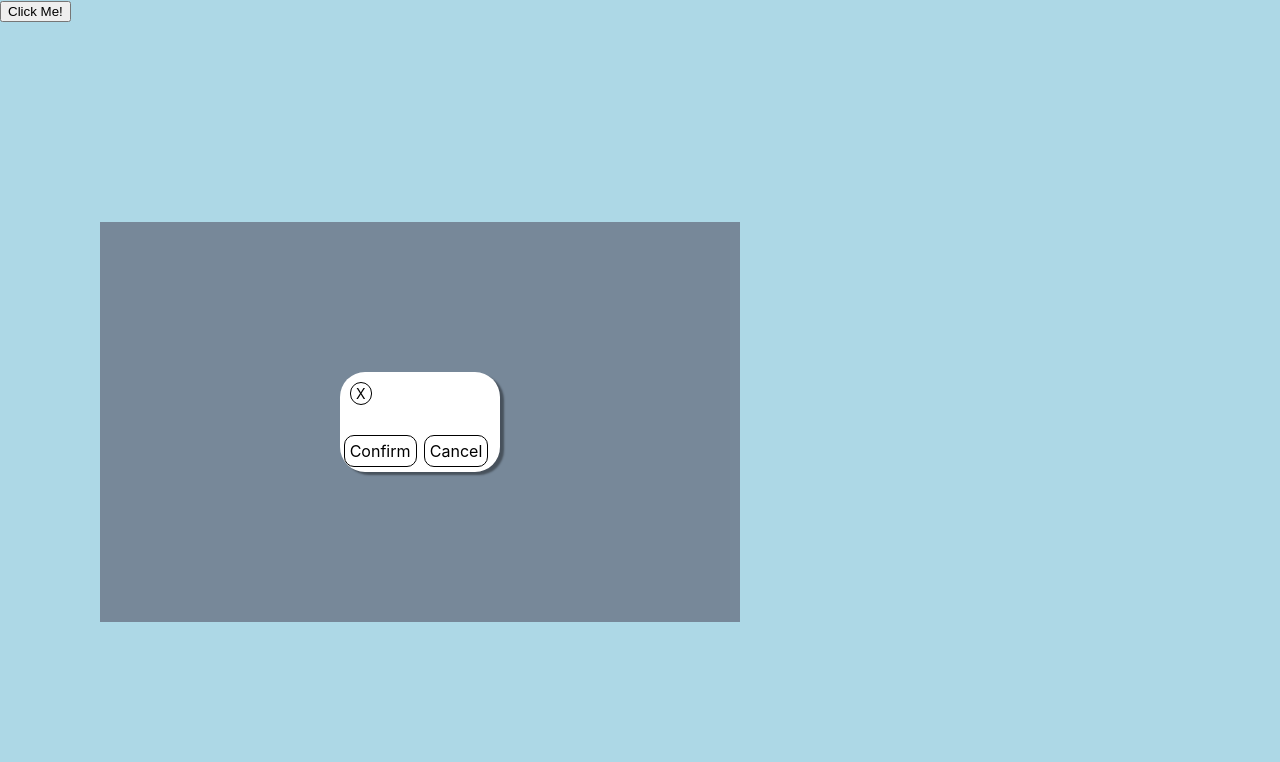
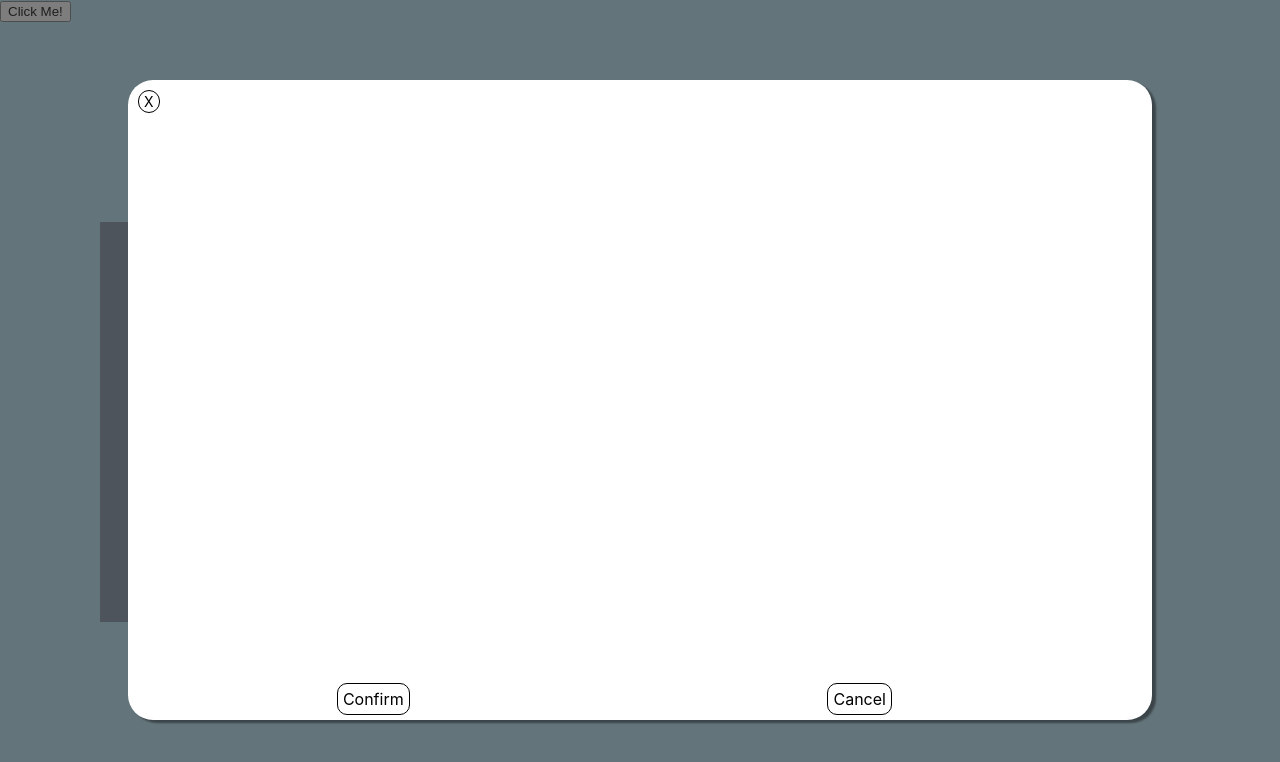
Before and after one commit to jwmorrow1s/demo, a React (Create React App) app: page / in a window 1280 px wide. Both pictures are taken after a click on the button "Click Me!". Shown: the top 762 px of the page. Built offline with nearby package versions, Linux system fonts and the light colour scheme.

Commit message:
added background overlay behind modal. Weirdness with clicking x

```diff
--- a/src/App.js
+++ b/src/App.js
@@ -4,10 +4,23 @@ import './App.css';
 
 const App = () => {
   const [showModal, setShowModal] = useState(false);
+  // console.log(showModal);
 
-  return (<><button onClick={() => setShowModal(!showModal)}>Click Me!</button>
+  return (<><button onClick={() => {
+    setShowModal(!showModal);
+  }}>Click Me!</button>
     <div id="parent" style={{ height: '400px', width: '50%', backgroundColor: 'lightslategray', margin: '200px 0 0 100px'}}>
-      <Modal size='sm' isActive={showModal} adjustToParent={true}></Modal>
+      <Modal size='xl'
+             isActive={showModal}
+             confirmAction={() => {
+                console.log('confirm');
+                setShowModal(false);
+             }}
+             closeAction={() => {
+                console.log('close');
+                setShowModal(false);
+             }}
+             adjustToParent={false}></Modal>
     </div>
   </>);
 }
--- a/src/components/Modal/Modal.jsx
+++ b/src/components/Modal/Modal.jsx
@@ -2,6 +2,7 @@ import { useRef, useEffect, useLayoutEffect, useState } from 'react';
 const viewportWidth = () => Math.max(document.documentElement.clientWidth || 0, window.innerWidth || 0);
 const viewportHeight = () => Math.max(document.documentElement.clientHeight || 0, window.innerHeight || 0);
 const SIZES = Object.freeze({ xl: '0.80', lg: '0.65', md: '0.50', sm: '0.25'});
+const safeCallEach = (...args) => () => args.forEach(f => f && typeof(f) === 'function' && f());
 
 //custom window resize hook
 const useWindowSize = () => {
@@ -18,11 +19,13 @@ const useWindowSize = () => {
 const Modal = ({isActive,
     size = 'md',
     adjustToParent = false,
+    closeAction = () => {},
+    confirmAction = () => {},
     children}) => {
     const effectiveSize = SIZES[size && typeof(size) === 'string' && size.toLowerCase()] || SIZES.md;
     const ref = useRef(null);
     const { vw, vh } = useWindowSize();
-    const [active, setActive] = useState(false);
+    const [active, setActive] = useState(isActive);
     const [center, setCenter] = useState(0);
     const [height, setHeight] = useState(0);
     const [width, setWidth] = useState(0);
@@ -57,7 +60,10 @@ const Modal = ({isActive,
                 setLeft(Math.trunc(effectiveWidth / 2));
         }
     }, [isActive, vw, vh, adjustToParent, effectiveSize]);
-    return <div ref={ref}>{ active ? <div id="modal" style={{
+    return <div ref={ref}>{ active ?
+        <>
+        <Backdrop clickAction={safeCallEach(closeAction, () => setActive(false))}/>
+        <div style={{
             backgroundColor: 'white',
             height: `${height}px`,
             width: `${width}px`,
@@ -73,10 +79,32 @@ const Modal = ({isActive,
             color: 'black',
             borderRadius: '25px',
             boxShadow: '4px 3px 2px 0 rgba(0, 0, 0, 0.4)'
-    }}><CloseBar/><div style={{}}>{children}</div><ConfirmCancelBar /></div> : null }</div>
+       }}><CloseBar action={() => setActive(false)}/>
+        <div>{children}</div>
+        <ConfirmCancelBar confirmAction={safeCallEach(confirmAction, () => setActive(false))}
+                          cancelAction={safeCallEach(closeAction, () => setActive(false))}/>
+        </div>
+       </>
+       : null
+    }</div>
 }
 
-const BigX = ({fontColor = 'white', bgColor = 'black'}) => {
+const Backdrop = ({ clickAction = () => {}}) => <div style={{
+    height: '100%',
+    width: '100%',
+    top: '0',
+    right: '0',
+    bottom: '0',
+    left: '0',
+    position: 'fixed',
+    backgroundColor: 'rgba(50, 50, 50, 0.6)',
+    zIndex: '2147483646',
+}}
+    onClick={clickAction}
+/>
+
+
+const BigX = ({fontColor = 'white', bgColor = 'black', action = () => {}}) => {
     const [backgroundColor, setBackgroundColor] = useState(bgColor);
     const [color, setColor] = useState(fontColor);
     const reverseColors = () => {
@@ -99,18 +127,19 @@ const BigX = ({fontColor = 'white', bgColor = 'black'}) => {
     onMouseLeave={reverseColors}
     onMouseDown={reverseColors}
     onMouseUp={reverseColors}
+    onClick={action}
     >X</span>);
 }
 
-const CloseBar = ({fontColor = 'black', bgColor = 'white'}) =>
+const CloseBar = ({fontColor = 'black', bgColor = 'white', action = () => {}}) =>
     <div style={{
         display: 'flex',
         flexDirection: 'row',
         margin: '10px 0 0 10px',
         justifyContent: 'start'
-    }}><BigX fontColor={fontColor} bgColor={bgColor}/></div>
+    }}><BigX fontColor={fontColor} bgColor={bgColor} action={action}/></div>
 
-const ModalButton = ({fontColor = 'black', bgColor = 'white', text = ''}) => {
+const ModalButton = ({fontColor = 'black', bgColor = 'white', text = '', action= () => {}}) => {
     const [color, setColor] = useState(fontColor);
     const [backgroundColor, setBackgroundColor] = useState(bgColor);
     const reverseColors = () => {
@@ -132,16 +161,21 @@ const ModalButton = ({fontColor = 'black', bgColor = 'white', text = ''}) => {
         onMouseLeave={reverseColors}
         onMouseDown={reverseColors}
         onMouseUp={reverseColors}
+        onClick={action}
     >{text}</div>);
 }
 
-const ConfirmCancelBar = ({fontColor = 'black', bgColor = 'white'}) => <div style={{
+const ConfirmCancelBar = ({
+    fontColor = 'black',
+    bgColor = 'white',
+    confirmAction = () => {},
+    cancelAction = () => {}}) => <div style={{
         display: 'flex',
         flexDirection: 'row',
         justifyContent: 'space-around',
         width: '95%',
         marginBottom: '5px',
     }}
-><ModalButton text="Confirm"/><ModalButton text="Cancel"/></div>
+><ModalButton text="Confirm" action={confirmAction}/><ModalButton text="Cancel" action={cancelAction}/></div>
 
 export default Modal;
```
Lines whose indentation alone changed are shown as unchanged.
